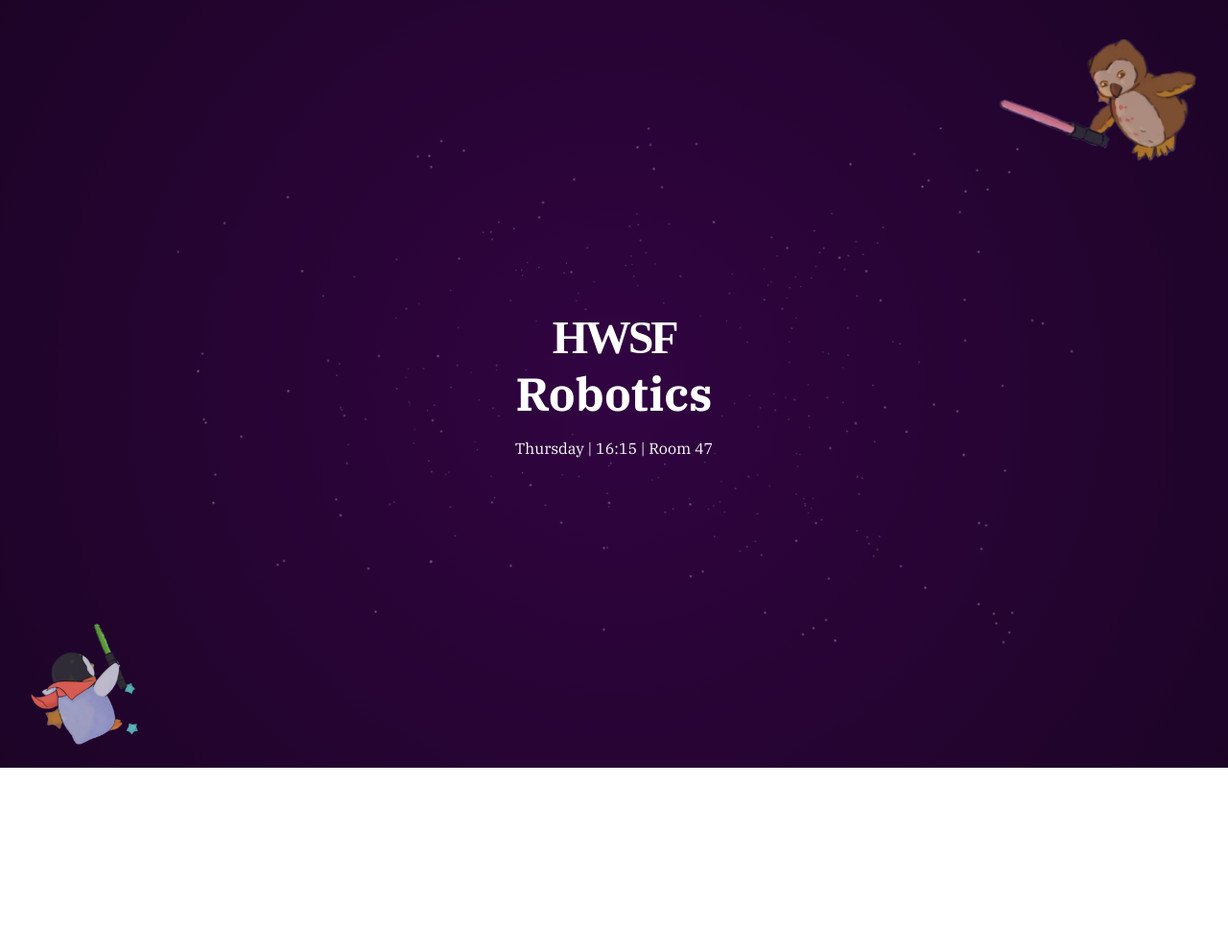
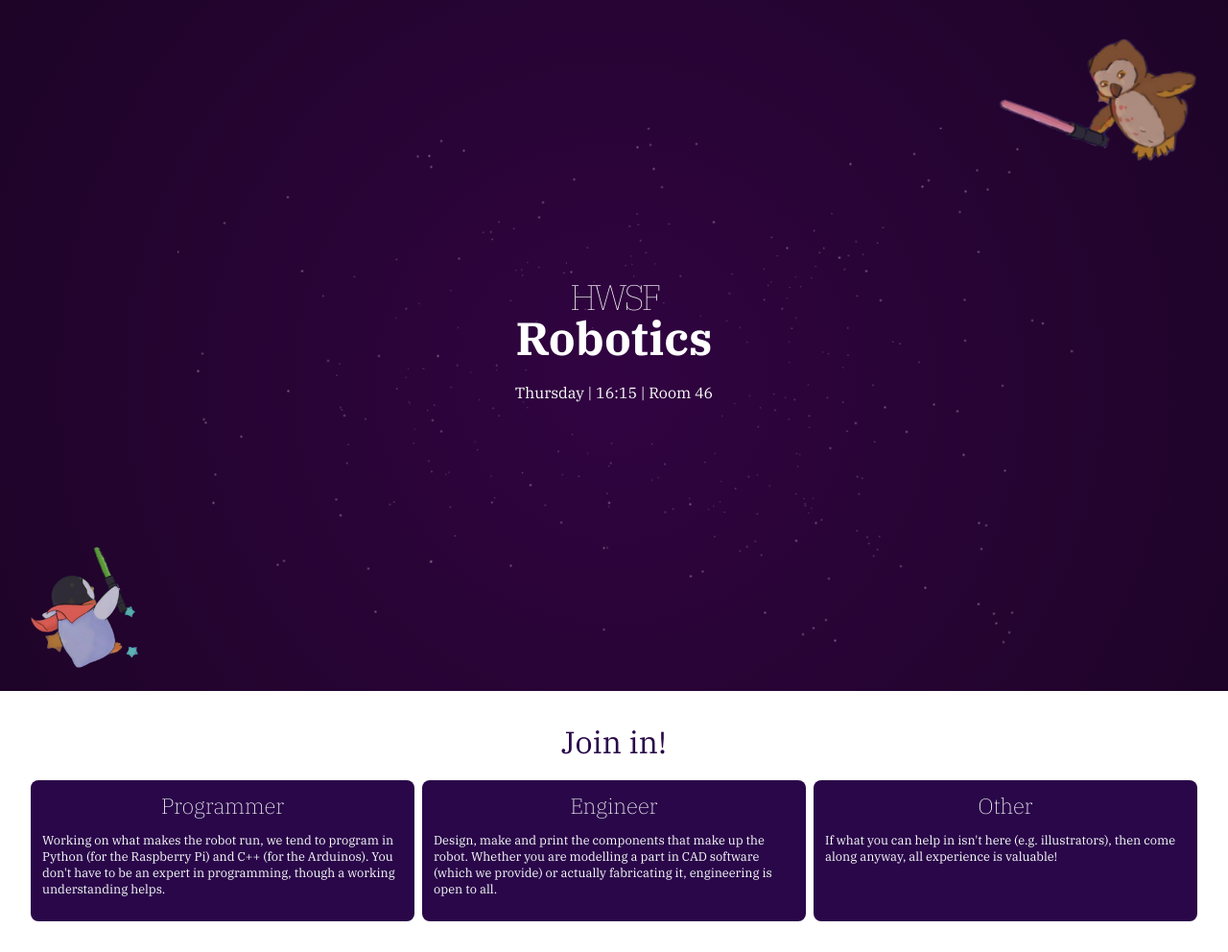
Before and after one commit to HWSF-Student-Robotics/HWSF-SR26-Website, a plain HTML site: page index.html in a window 1280 px wide. Shown: the whole page at 96% size. Before the commit the page ends 816 px from the top, so only its background shows below. Drawn offline with Linux system fonts and the light colour scheme; a web font is replaced by a local one.

Commit message:
Updated site

```diff
--- a/index.html
+++ b/index.html
@@ -11,24 +11,36 @@
             color: #fff;
             text-align: center;
             font-family: 'IBM Plex Serif', sans-serif;
+
+            margin: 0;
+            /* height: 100dvh; */
+            /* overflow-x: hidden; */
+        }
+
+        section.hero {
+            position: relative;
+            /* width: 100%; */
+            height: 90dvh;
             display: flex;
             flex-direction: column;
             align-items: center;
             align-content: center;
             justify-content: center;
-            height: 100dvh;
-            overflow-y: hidden;
         }
+
         h1 {
             color: #fff;
-            font-family: 'Rampart One';
-            font-size: 3rem;
+            /* font-family: 'Rampart One'; */
+            font-family: 'IBM Plex Serif', sans-serif;
+            font-size: 2.3rem;
+            font-weight: 100;
 
             text-align: center;
 
             letter-spacing: -0.2rem;
 
             margin: 0;
+            margin-bottom: -0.75rem;
         }
 
         h2 {
@@ -56,22 +68,87 @@
             animation-duration: 2s;
             animation-iteration-count: infinite;
         }
+
+        section.signup {
+            background-color: #fff;
+            /* width: 100%; */
+
+            color: rgb(41, 7, 73);
+            padding: 32px;
+        }
+
+        h3 {
+            font-size: 2rem;
+            font-weight: 400;
+            margin: 0;
+            margin-bottom: 1.2rem;
+        }
+
+        div.skills {
+            display: grid;
+            grid-template-columns: repeat(3, 1fr);
+            gap: 8px;
+        }
+
+        div.skill {
+            background-color: rgb(41, 7, 73);
+            color: #fff;
+            border-radius: 8px;
+            padding: 12px;
+        }
+
+        div.skill h4 {
+            font-weight: 200;
+            font-size: 1.4rem;
+            margin: 0;
+        }
+
+        div.skill p {
+            text-align: left;
+            width: 100%;
+            font-size: 0.8rem;
+        }
     </style>
     <link rel="stylesheet" href="galaxy.css">
 </head>
 <body>
+    <section class="hero">
         <img src="assets/mascot1.png" style="top: 32px; right: 32px;">
         <img src="assets/mascot2.png" style="bottom: 32px; left: 32px;">
         <main>
             <h1>HWSF</h1>
             <h2>Robotics</h2>
-        <p>Thursday | 16:15 | Room 47</p>
+            <p>Thursday | 16:15 | Room 46</p>
         </main>
+    </section>
+
+    <section class="signup">
+        <h3>Join in!</h3>
+        <div class="skills">
+            <div class="skill">
+                <h4>Programmer</h4>
+                <p>Working on what makes the robot run, we tend to program in Python (for the Raspberry Pi) and C++ (for the Arduinos). You don't have to be an expert in programming, though a working understanding helps.</p>
+            </div>
+
+            <div class="skill">
+                <h4>Engineer</h4>
+                <p>Design, make and print the components that make up the robot. Whether you are modelling a part in CAD software (which we provide) or actually fabricating it, engineering is open to all.</p>
+            </div>
+
+            <div class="skill">
+                <h4>Other</h4>
+                <p>If what you can help in isn't here (e.g. illustrators), then come along anyway, all experience is valuable!</p>
+            </div>
+        </div>
+
+    </section>
+
     <div class="bg"></div>
 
     <div class="star-field">
     <div class="layer"></div>
     <div class="layer"></div>
     <div class="layer"></div>
+    </div>
 </body>
 </html>
```
Also changed, not shown: 1 other file. Lines whose indentation alone changed are shown as unchanged.
